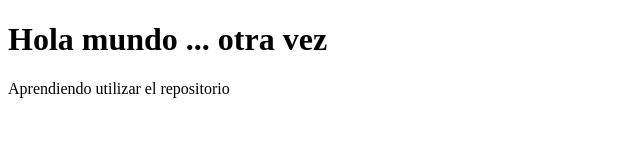
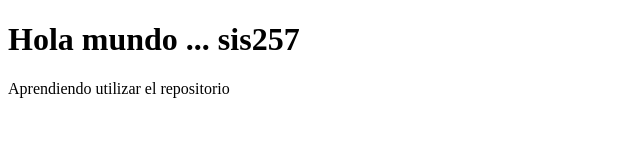
Before and after one commit to sndaniel196/midemo1_sis257, a plain HTML site: page index.html in a window 1280 px wide. Shown: the whole page, without its empty margins (0-640 px from the left). Drawn offline with Linux system fonts and the light colour scheme.

Commit message:
modificando index.html y readme.md

```diff
--- a/index.html
+++ b/index.html
@@ -7,7 +7,7 @@
     <title>Document</title>
 </head>
 <body>
-    <h1>Hola mundo ... otra vez </h1>
+    <h1>Hola mundo ... sis257 </h1>
     <p> Aprendiendo utilizar el repositorio</p>
 </body>
 </html>
```
Also changed, not shown: 1 other file.
